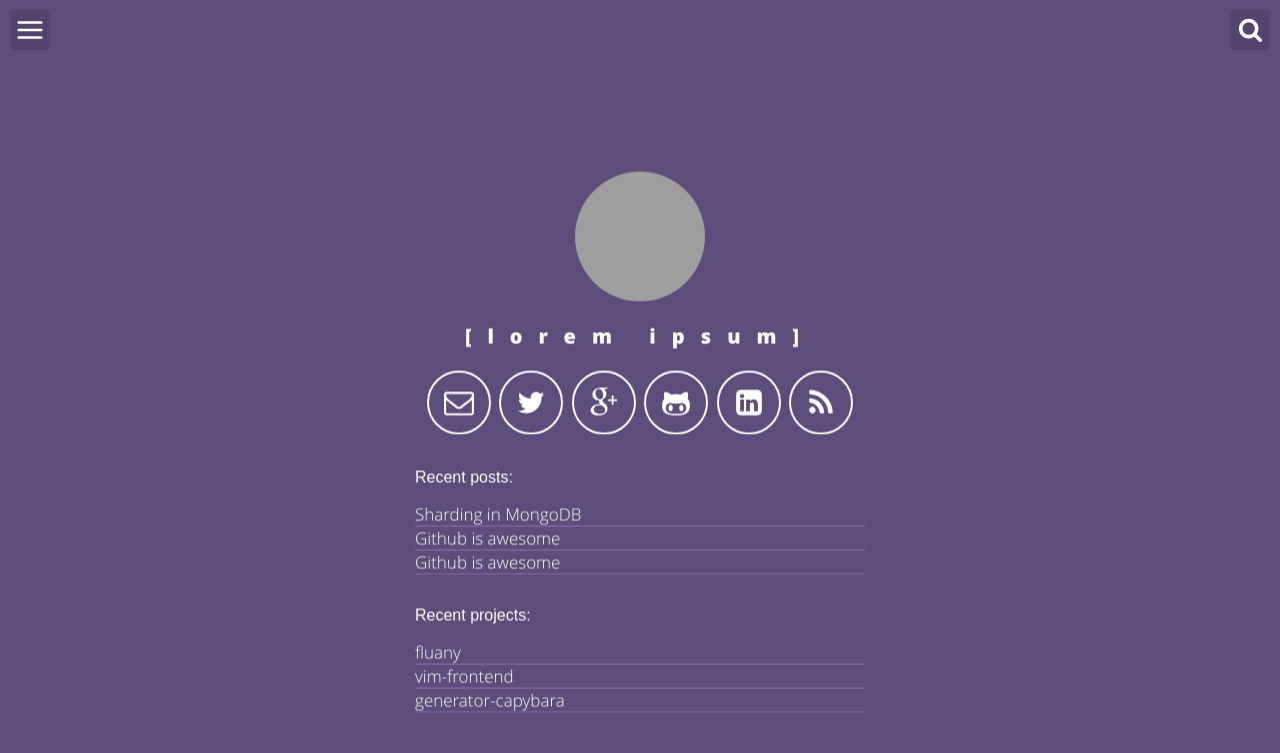
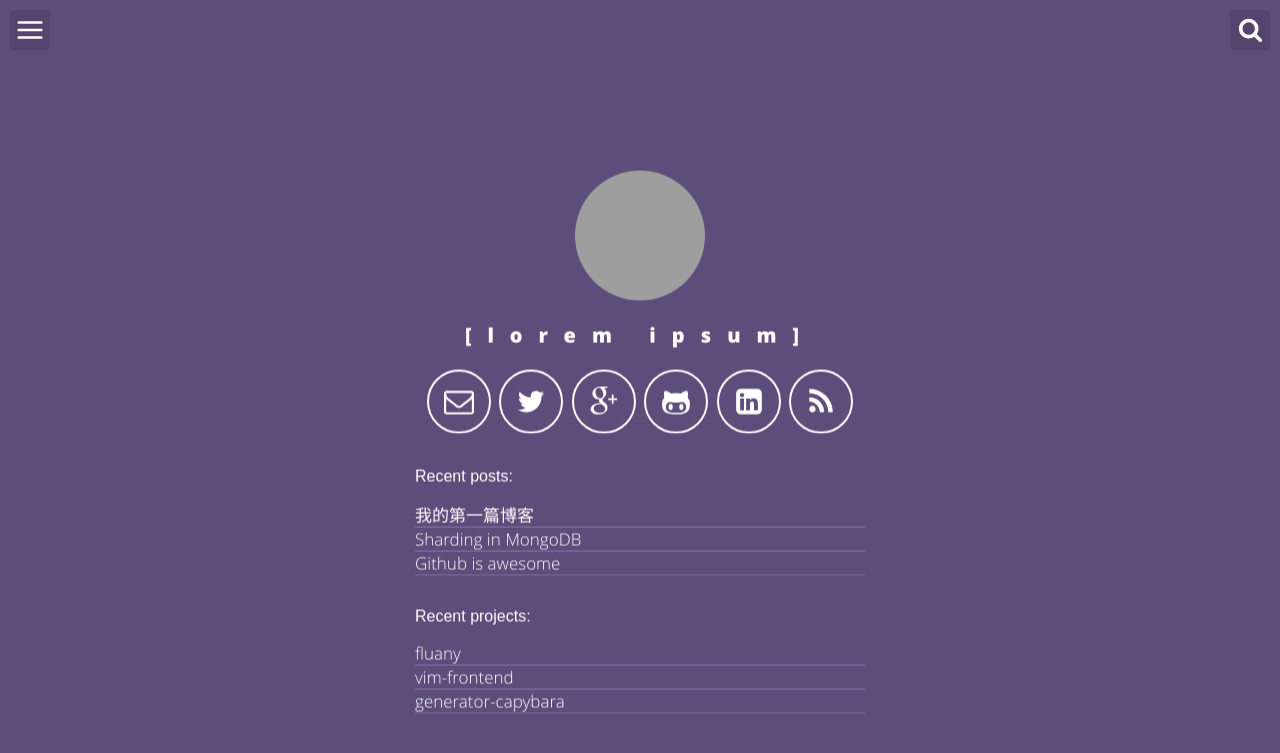
Before and after one commit to StaRealFeeling/StaRealFeeling.github.io, a Jekyll site: the page built from index.html, in a window 1280 px wide. Shown: the top 753 px of the page. Built offline with Jekyll 4.4.1, drawn with Linux system fonts in a browser that asks for light colours; grey boxes are pictures that could not be loaded.

Commit message:
Update _posts/2018-10-23-我的第一篇博客.md

```diff
--- a/_posts/2018-10-23-我的第一篇博客.md
+++ b/_posts/2018-10-23-我的第一篇博客.md
@@ -1,8 +1,8 @@
 ---
 layout: post
-title:  "Github is awesome"
+title:  "我的第一篇博客"
 image: ''
-date:   2016-03-12 00:06:31
+date:   2018-10-23 00:06:31
 tags:
 - mongodb
 description: ''
```
